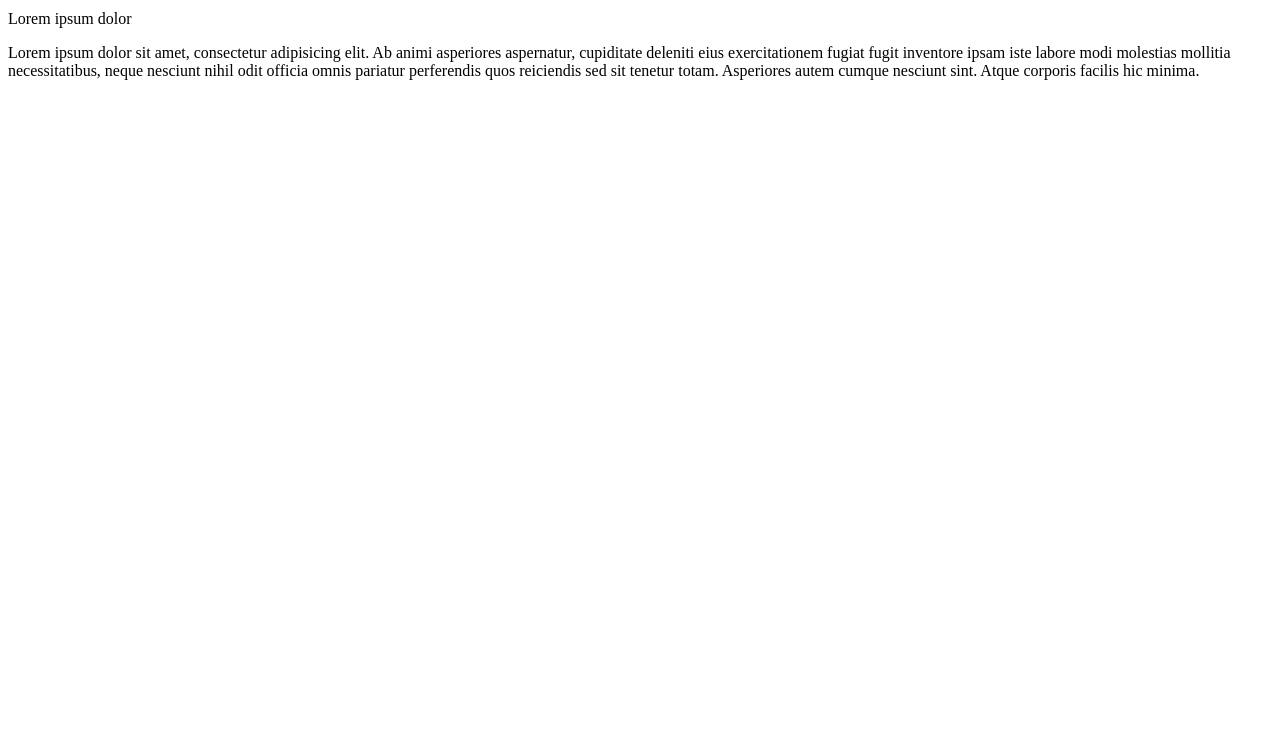
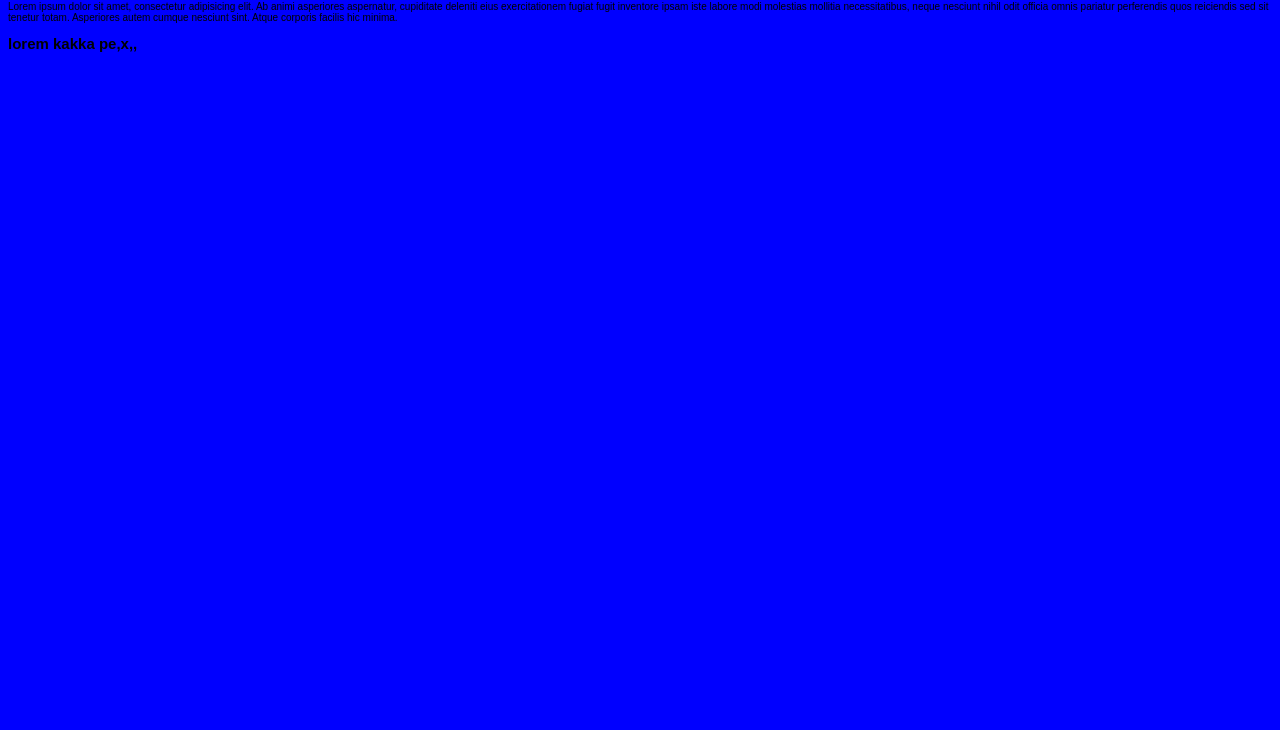
Before and after one commit to anton-dh/solo_project, a plain HTML site: page index.html in a window 1280 px wide. Shown: the part 70-800 px from the top of the page. Drawn offline with Linux system fonts and the light colour scheme.

Commit message:
update index + css toegevoegd

```diff
--- a/index.html
+++ b/index.html
@@ -3,11 +3,13 @@
 <head>
     <meta charset="UTF-8">
     <title>Title</title>
+    <link rel="stylesheet" href="style.css">
 </head>
 <body>
 <h1>Lorem ipsum dolor sit amet, consectetur</h1>
 <p>Lorem ipsum dolor</p>
 <p>Lorem ipsum dolor sit amet, consectetur adipisicing elit. Ab animi asperiores aspernatur, cupiditate deleniti eius exercitationem fugiat fugit inventore ipsam iste labore modi molestias mollitia necessitatibus, neque nesciunt nihil odit officia omnis pariatur perferendis
     quos reiciendis sed sit tenetur totam. Asperiores autem cumque nesciunt sint. Atque corporis facilis hic minima.</p>
+<h2>lorem kakka pe,x,,</h2>
 </body>
 </html>
--- /dev/null
+++ b/style.css
@@ -0,0 +1,5 @@
+body{
+    font-family: Arial, "Helvetica Neue", Helvetica, sans-serif;
+    font-size: 10px;
+    background-color: blue;
+}
```
